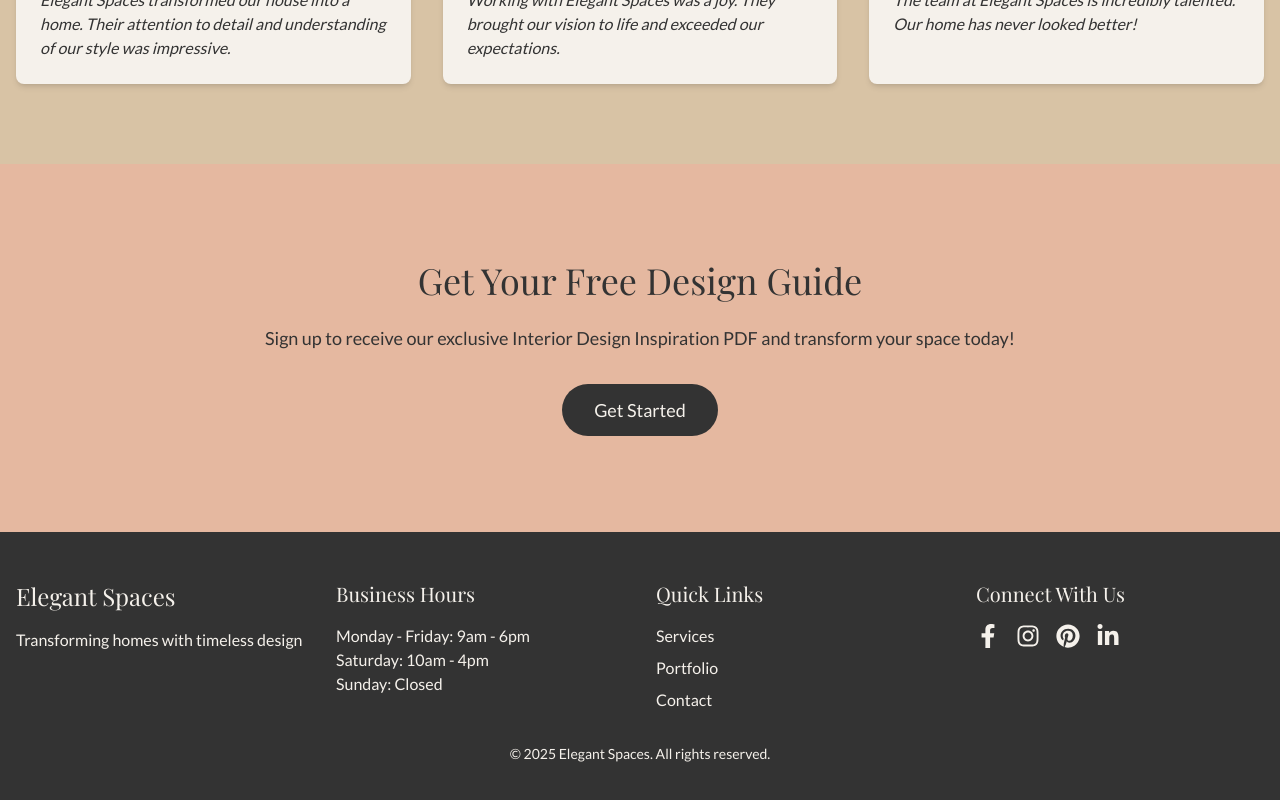
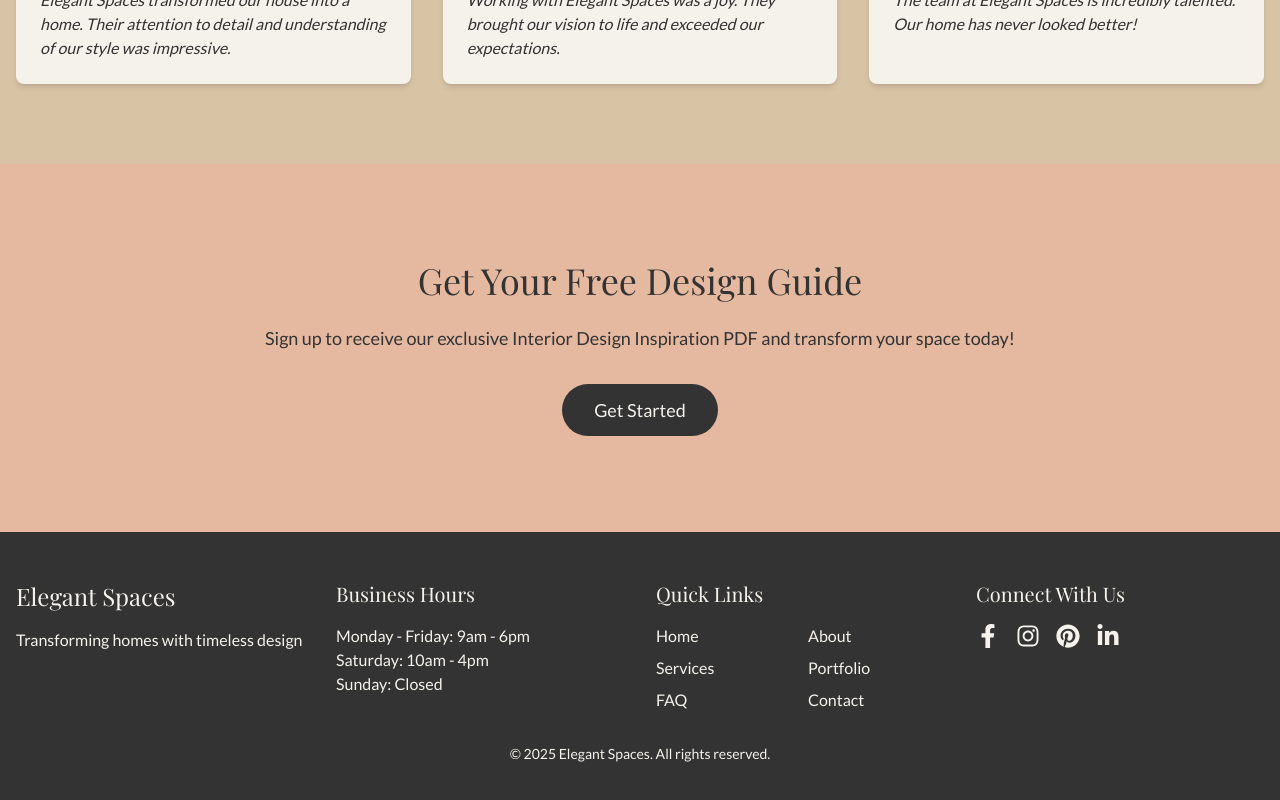
Before and after one commit to LRodriguez92/elegant-spaces, a Next.js app: page / in a window 1280 px wide. Shown: the part 2910-3710 px from the top of the page. Built offline with nearby package versions, Linux system fonts and the light colour scheme; a web font is replaced by a local one.

Commit message:
added quick links

```diff
--- a/app/components/Footer.tsx
+++ b/app/components/Footer.tsx
@@ -18,7 +18,17 @@ export default function Footer() {
           </div>
           <div>
             <h4 className="font-serif text-xl mb-4">Quick Links</h4>
-            <ul className="font-sans space-y-2">
+            <ul className="font-sans grid grid-cols-2 gap-x-4 gap-y-2">
+              <li>
+                <Link href="/" className="hover:text-warm-beige transition-colors">
+                  Home
+                </Link>
+              </li>
+              <li>
+                <Link href="/about" className="hover:text-warm-beige transition-colors">
+                  About
+                </Link>
+              </li>
               <li>
                 <Link href="/services" className="hover:text-warm-beige transition-colors">
                   Services
@@ -27,6 +37,11 @@ export default function Footer() {
               <li>
                 <Link href="/portfolio" className="hover:text-warm-beige transition-colors">
                   Portfolio
+                </Link>
+              </li>
+              <li>
+                <Link href="/faq" className="hover:text-warm-beige transition-colors">
+                  FAQ
                 </Link>
               </li>
               <li>
```
